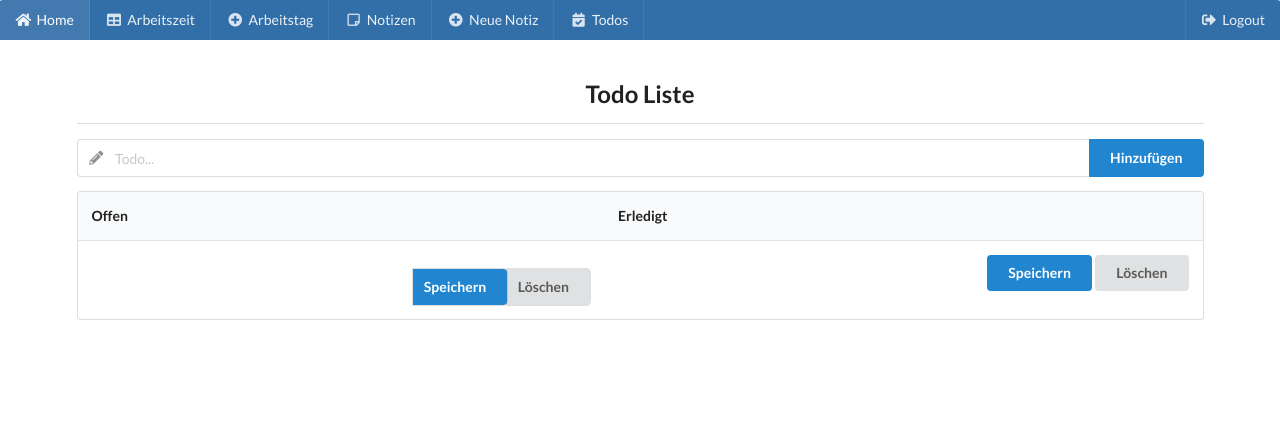
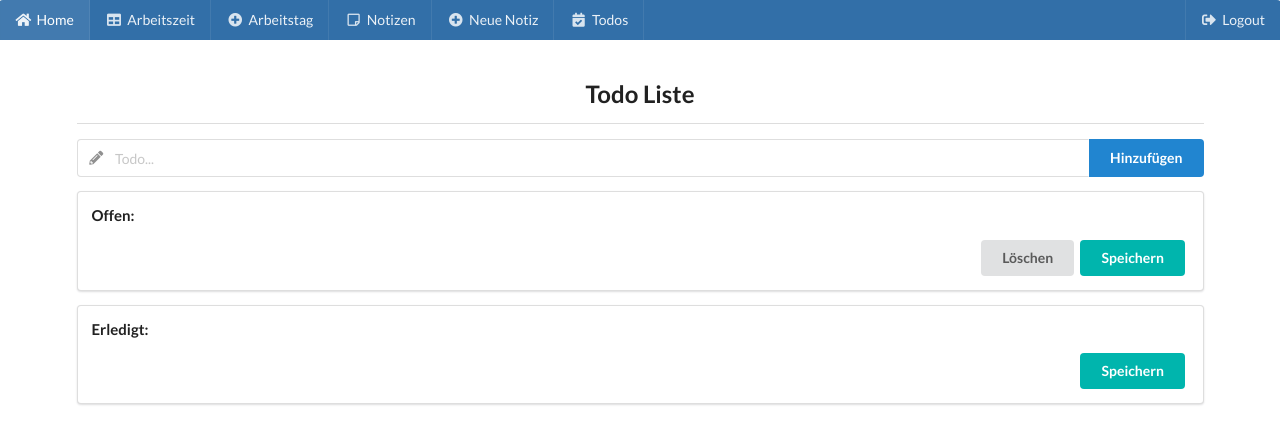
Before and after one commit to Paduu/notes, a Flask app: page /webapp/todo in a window 1280 px wide. Shown: the top 444 px of the page. Run offline with Flask 2, Linux system fonts and the light colour scheme; the visitor is signed in with stand-in values (Sample User, id 1); data that the repository does not hold is empty; some libraries are stand-ins or nearby versions.

Commit message:
working state todos

```diff
--- a/notes/templates/webapp/view_Todos.html
+++ b/notes/templates/webapp/view_Todos.html
@@ -29,16 +29,9 @@
             <button type="submit" class="ui primary button">Hinzufügen</button>
         </div>
     </form>
-    <table class="ui padded table">
-        <thead>
-          <tr>
-            <th>Offen</th>
-            <th>Erledigt</th>
-          </tr>
-        </thead>
-        <tbody>
-          <tr>
-            <td class="top aligned">
+    <div class="ui segment">
+        <h4>Offen:</h4>
+        <!-- <div class="ui divider"></div> -->
         <form class="ui form" action="{{ url_for('webapp.delete_Todo') }}" method="POST">
             <div class="field">
                 {% for e in data %}
@@ -52,11 +45,15 @@
                     {% endif %}
                 {% endfor %}
             </div>
-                    <button class="ui right floated bottom attached button" type="submit">Löschen</button>
-                    <a href="{{ url_for('webapp.view_Todos') }}" class="ui right floated bottom attached primary button">Speichern</a>
+            <div class="ui right aligned container">
+                <button class="ui button" type="submit">Löschen</button>
+                <a href="{{ url_for('webapp.view_Todos') }}" class="ui teal button">Speichern</a>
+            </div>
         </form>
-            </td>
-            <td class="top aligned">
+    </div>
+    <div class="ui segment">
+        <h4>Erledigt:</h4>
+        <!-- <div class="ui divider"></div> -->
         <div class="field">
             {% for e in data %}
                 {% if e.done == True %}
@@ -69,12 +66,10 @@
                 {% endif %}
             {% endfor %}
         </div>
-                <button class="ui right floated bottom aligned button" type="submit">Löschen</button>
-                <a href="{{ url_for('webapp.view_Todos') }}" class="ui right floated bottom aligned primary button">Speichern</a>
-            </td>
-          </tr>
-        </tbody>
-      </table>
+        <div class="ui right aligned container">
+            <a href="{{ url_for('webapp.view_Todos') }}" class="ui teal button">Speichern</a>
+        </div>
 
     </div>
+</div>
 {% endblock %}
--- a/notes/webapp.py
+++ b/notes/webapp.py
@@ -228,5 +228,8 @@ def change_Todo():
 @webapp_bp.route('/todo/delete', methods=['POST'])
 @auth_required
 def delete_Todo():
-    print(request.form)
+    for item in request.form:
+        data = Todo.query.filter_by(id=int(item[4:])).first()
+        db.session.delete(data)
+    db.session.commit()
     return redirect(url_for('webapp.view_Todos'))
```
Lines whose indentation alone changed are shown as unchanged.
